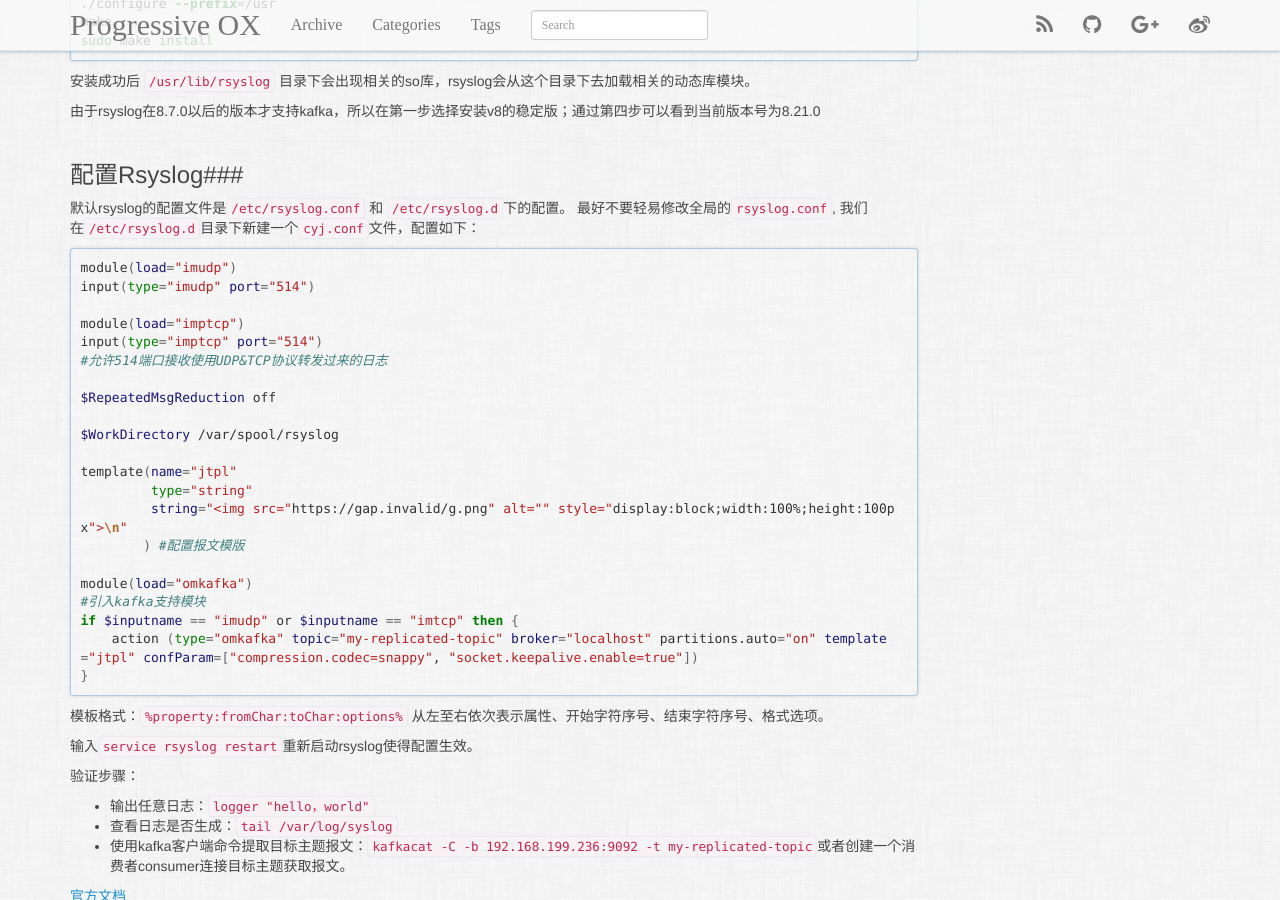
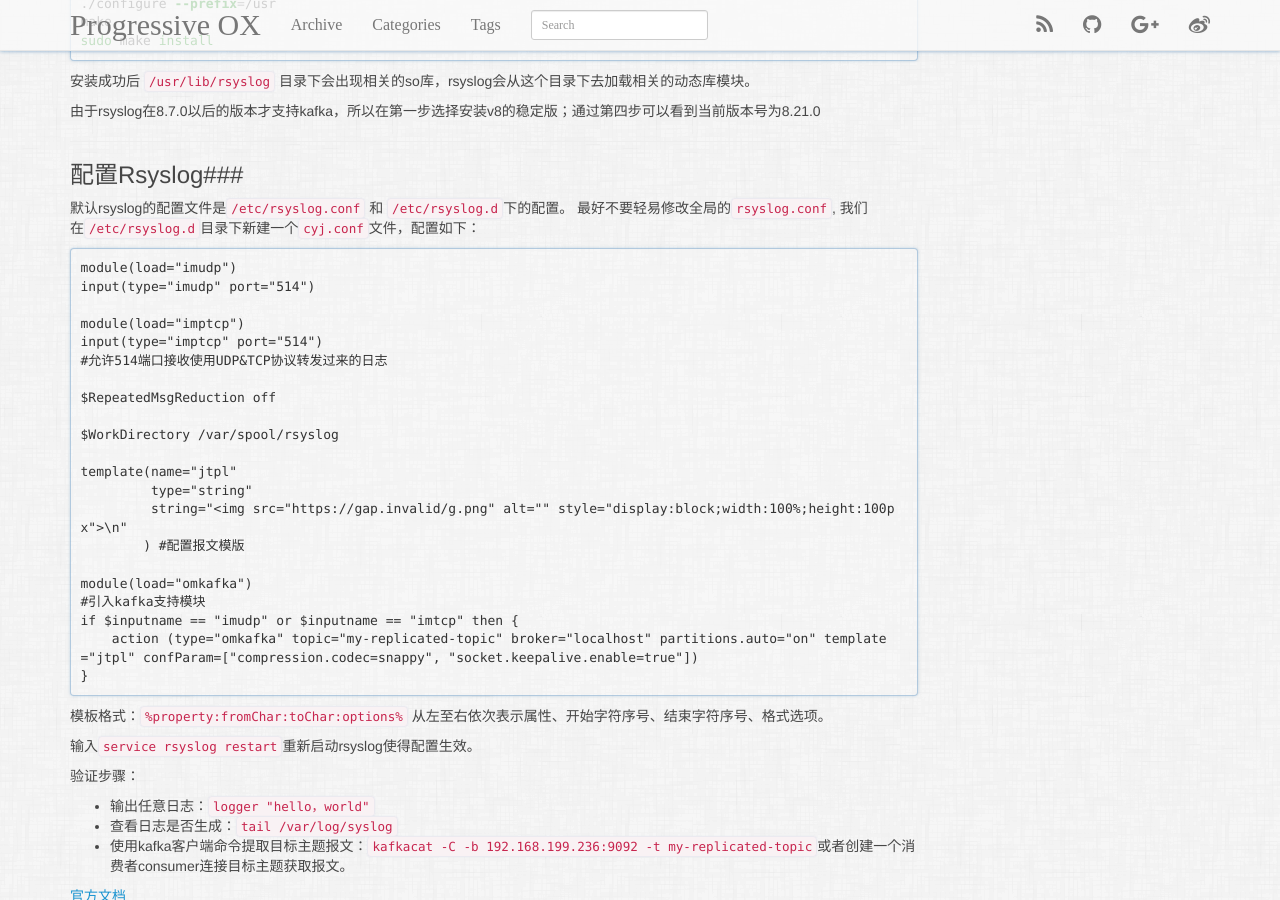
Before and after one commit to ChengYuanjian/chengyuanjian2.github.io, a Jekyll site: the page built from _posts/2016-09-05-cloudfoundry-syslog-analysis.md, in a window 1280 px wide and 900 px high, scrolled down 2386 px. Built offline with Jekyll 4.4.1, drawn with Linux system fonts in a browser that asks for light colours; nearby versions of some CDN libraries; Markdown is read by kramdown in place of the engine named in the settings; comment, search, counter and statistics services are not loaded.

Commit message:
Update 2016-09-05-cloudfoundry-syslog-analysis.md

````diff
--- a/_posts/2016-09-05-cloudfoundry-syslog-analysis.md
+++ b/_posts/2016-09-05-cloudfoundry-syslog-analysis.md
@@ -133,7 +133,7 @@ __由于rsyslog在8.7.0以后的版本才支持kafka，所以在第一步选择
 默认rsyslog的配置文件是`/etc/rsyslog.conf` 和 `/etc/rsyslog.d`下的配置。
 最好不要轻易修改全局的`rsyslog.conf`, 我们在`/etc/rsyslog.d`目录下新建一个`cyj.conf`文件，配置如下：
 
-```sh
+```
 module(load="imudp")
 input(type="imudp" port="514")
 
````
